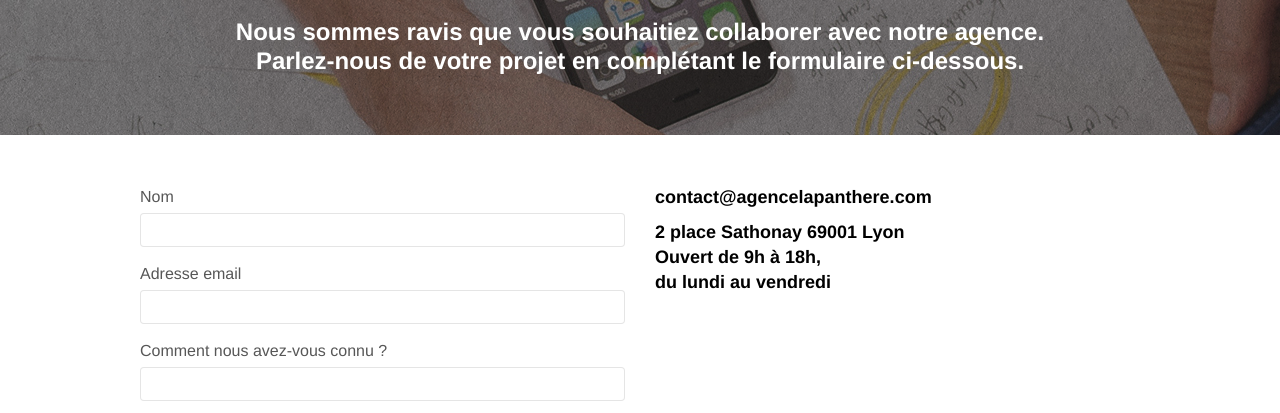
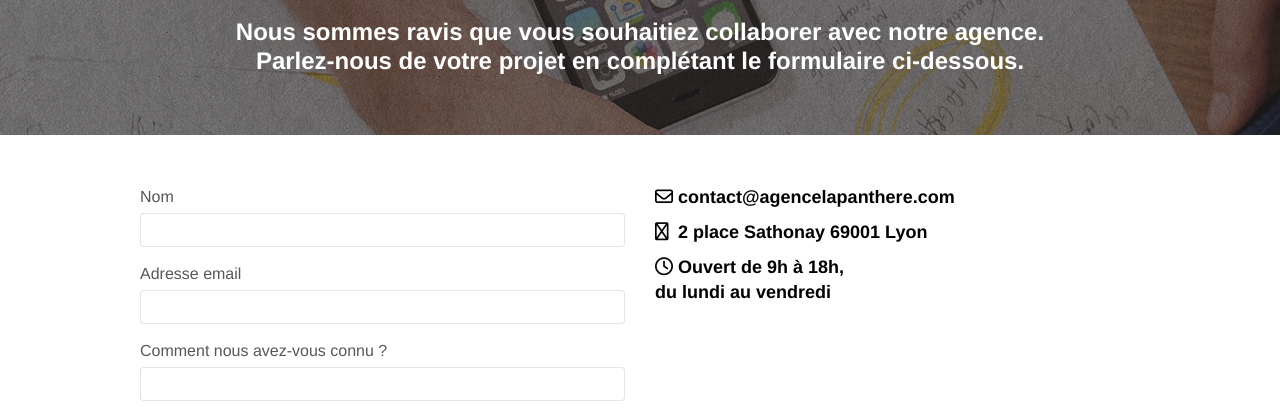
Before and after one commit to Yoann-P-ekypia/YoannPochiet_4_25032022, a plain HTML site: page contact.html in a window 1280 px wide. Shown: the part 380-793 px from the top of the page. Drawn offline with Linux system fonts and the light colour scheme.

Commit message:
modification contact

```diff
--- a/contact.html
+++ b/contact.html
@@ -18,7 +18,7 @@
 	<script src="./js/blocs.js"></script>
 	<script src="./js/jquery.touchSwipe.js" defer></script>
 	<script src="./js/gmaps.js"></script>
-	<script src="https://kit.fontawesome.com/7e456ca01a.js" crossorigin="anonymous"></script>
+	<script src="https://kit.fontawesome.com/fa69b9ff08.js" crossorigin="anonymous"></script>
 
 <!-- Analytics -->
 
@@ -114,10 +114,16 @@
 						</div>
 						<div class="col-sm-6">
 							<p class="adresse-contact">
-								contact@agencelapanthere.com
+								<i class="fa-solid fa-envelope"></i>
+								<a href="mailto:contact@agencelapanthere.com">contact@agencelapanthere.com</a>
 							</p>
 							<p class="adresse-contact">
-								2 place Sathonay 69001 Lyon<br>Ouvert de 9h à 18h, <br>du lundi au vendredi<br>
+								<i class="fa-solid fa-location-dot"></i>
+								2 place Sathonay 69001 Lyon<br>
+							</p>
+							<p class="adresse-contact">
+								<i class="fa-solid fa-clock"></i>
+								Ouvert de 9h à 18h, <br>du lundi au vendredi<br>
 							</p>
 						</div>
 					</div>
--- a/style.css
+++ b/style.css
@@ -1189,7 +1189,30 @@ h4 {
     text-align: left;
 }
 
+.adresse-contact a{
+    font-family: "helvetica";
+    font-weight: 600;
+    color: black !important;
+    font-size: 18px;
+    line-height: 25px;
+    text-align: left;
+    text-decoration: none;
+}
+
+.adresse-contact a:hover{
+    font-family: "helvetica";
+    font-weight: 600;
+    color: #F3976C !important;
+    font-size: 18px;
+    line-height: 25px;
+    text-align: left;
+    text-decoration: none;
+}
+
 .adresse-contact i{
     color: black !important;
+    font-weight: 400;
     font-size: 18px;
+    width: 18px;
+    height: 18px;
 }
```
Also changed, not shown: index.html (+1 -1 lines).
